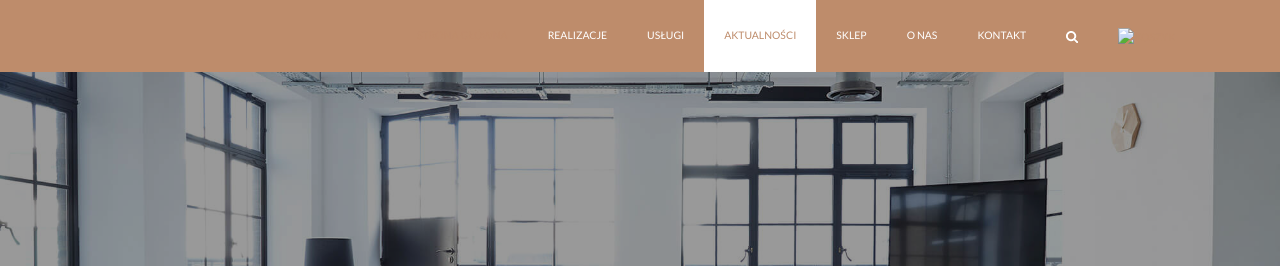
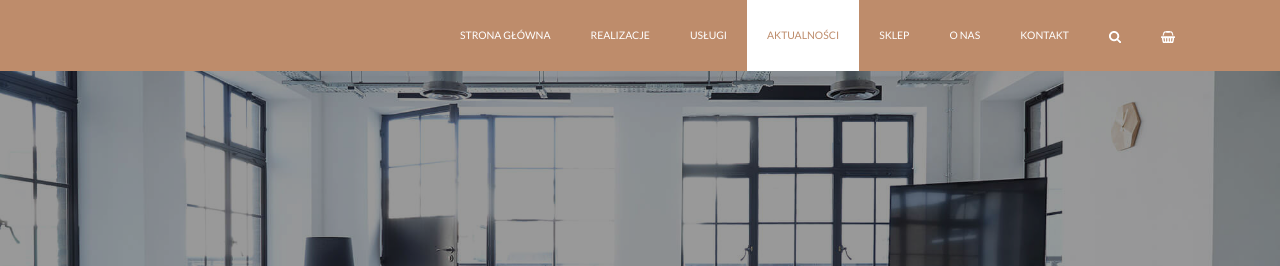
Before and after one commit to dsedrowski/Bootstrap4_Kurs, a website: page post-list.html in a window 1280 px wide. Shown: the top 266 px of the page. Drawn offline with nearby package versions, Linux system fonts and the light colour scheme.

Commit message:
drobne poprawki

```diff
--- a/post-list.html
+++ b/post-list.html
@@ -14,7 +14,7 @@
     <div class="bg-primary sk-header">
         <div class="container">
             <ul class="nav flex-column flex-md-row justify-content-lg-end text-uppercase">
-                <li class="nav-item"><a class="nav-link sk-header-item-link" href="index.html">Strona główna</a></li>
+                <li class="nav-item"><a class="nav-link text-white sk-header-item-link" href="index.html">Strona główna</a></li>
                 <li class="nav-item"><a class="nav-link text-white sk-header-item-link" href="portfolio.html">Realizacje</a></li>
                 <li class="nav-item"><a class="nav-link text-white sk-header-item-link" href="portfolio.html">Usługi</a></li>
                 <li class="nav-item sk-header-item-active"><a class="nav-link sk-header-item-link" href="post-list.html">Aktualności</a></li>
@@ -28,7 +28,7 @@
                 </li>
                 <li class="nav-item">
                     <a class="nav-link sk-header-item-link" href="#">
-                        <img src="images/ui/icon-top-card.png" alt="Koszyk">
+                        <img src="images/ui/icon-top-cart.png" alt="Koszyk">
                     </a>
                 </li>
             </ul>
```
Also changed, not shown: index.html (+1 -1 lines).
